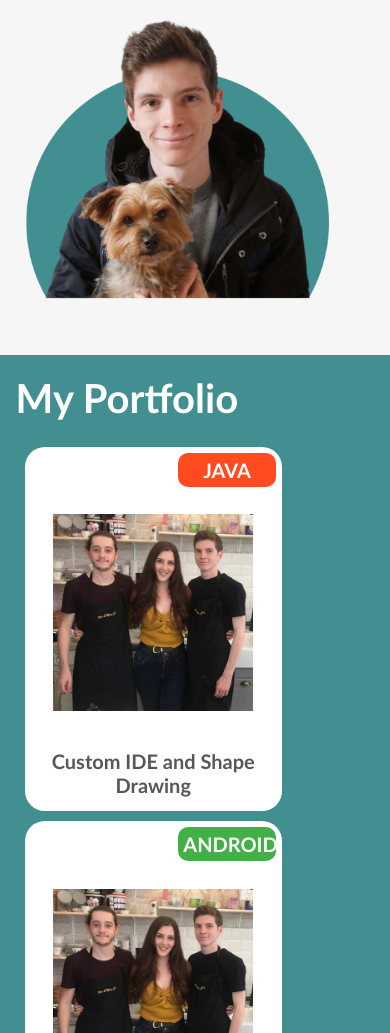
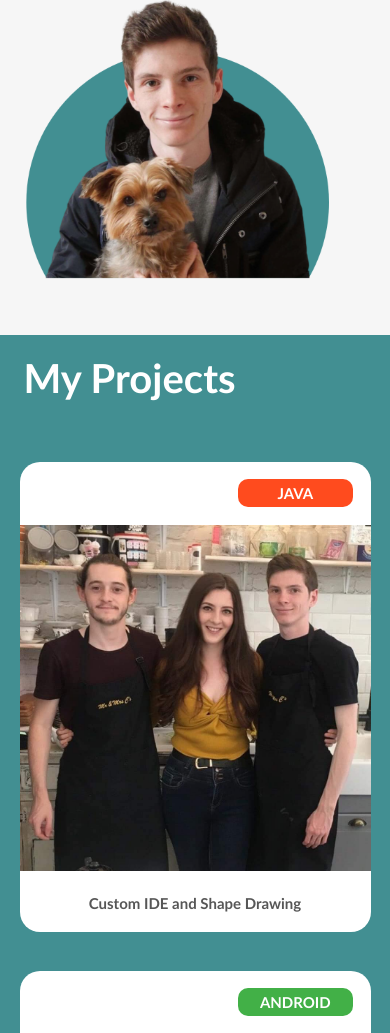
Before and after one commit to gogadon37/cvwebsite, a plain HTML site: page index.html in a window 390 px wide. Shown: the part 967-2000 px from the top of the page. Drawn offline with Linux system fonts and the light colour scheme.

Commit message:
Updates now using grid to prioritize mobile view

```diff
--- a/index.html
+++ b/index.html
@@ -62,7 +62,7 @@
 <!-- End of Personal Profile Area -->
 
 <di id="projects">
-	<h2 class="subheading white"> My Portfolio</h2> </br>
+	<h2 class="subheading white"> My Projects</br> </h2>
 
 	<div id="boxholder" >
 
--- a/indexstylesheet.css
+++ b/indexstylesheet.css
@@ -102,7 +102,7 @@ border-radius: 10px;
 color: #ffffff;
 background-color: #428F92;
 margin-bottom: 1%;
-margin-top: 40px;
+margin-top: 20px;
 margin-left: 3%;
 
 }
@@ -151,18 +151,45 @@ background-color: #428F92;
 .white{
 
 color:white;
-margin-left: 4%;
+margin-left: 6%;
 margin-top: 5%;
+
+
+}
+
+@media only screen and (min-width:750px){
+
+#boxholder{
+
+margin: 40px auto;
+
+
+
+width: 92%;
+
+padding-left: 4%;
+padding-right: 4%;
+
+grid-template-rows: 1fr;
+grid-template-columns: 1fr 1fr 1fr 1fr;
+display:grid;
+
+
+}
 
 }
 
 
 
 
+
+
+@media only screen and (max-width:700px){
+
 #boxholder{
-height: 100px;
-margin: auto;
-width: 90%;
+
+margin: 40px auto;
+background: red;
 
 
 
@@ -171,13 +198,15 @@ width: 90%;
 
 
 
+}
+
+
+
+
+
 .box{
 
-	min-width: 250px ;
-
-	margin: 1.5%;
-	padding: 1%;
-    width: 20%;
+	margin: 5%;
     float: left;
     background: white;
     border-radius: 20px;
@@ -187,8 +216,8 @@ width: 90%;
 
 .boximage{
 
-width: 80%;
-margin: 10%;
+width: 100%;
+margin: auto;
 
 
 }
@@ -197,15 +226,17 @@ margin: 10%;
 .minibox{
 
 
-width: 35%;
+
 background: green;
 border-radius: 10px;
 float: right;
+width: 30%;
 padding: 5px;
 color: #FFFFFF;
 text-align: center;
-font-size: 20px;
-margin: 1%;
+font-size: 15px;
+margin:5%;
+marign-bottom: 3%, 3%, 0%, 3%;
 text-transform: uppercase;
 font-weight: bold;
 
@@ -213,6 +244,15 @@ font-weight: bold;
 
 
 }
+
+
+.boxtext{
+
+padding: 20px;
+font-size: 15px;
+
+}
+
 
 .android{
 
```
